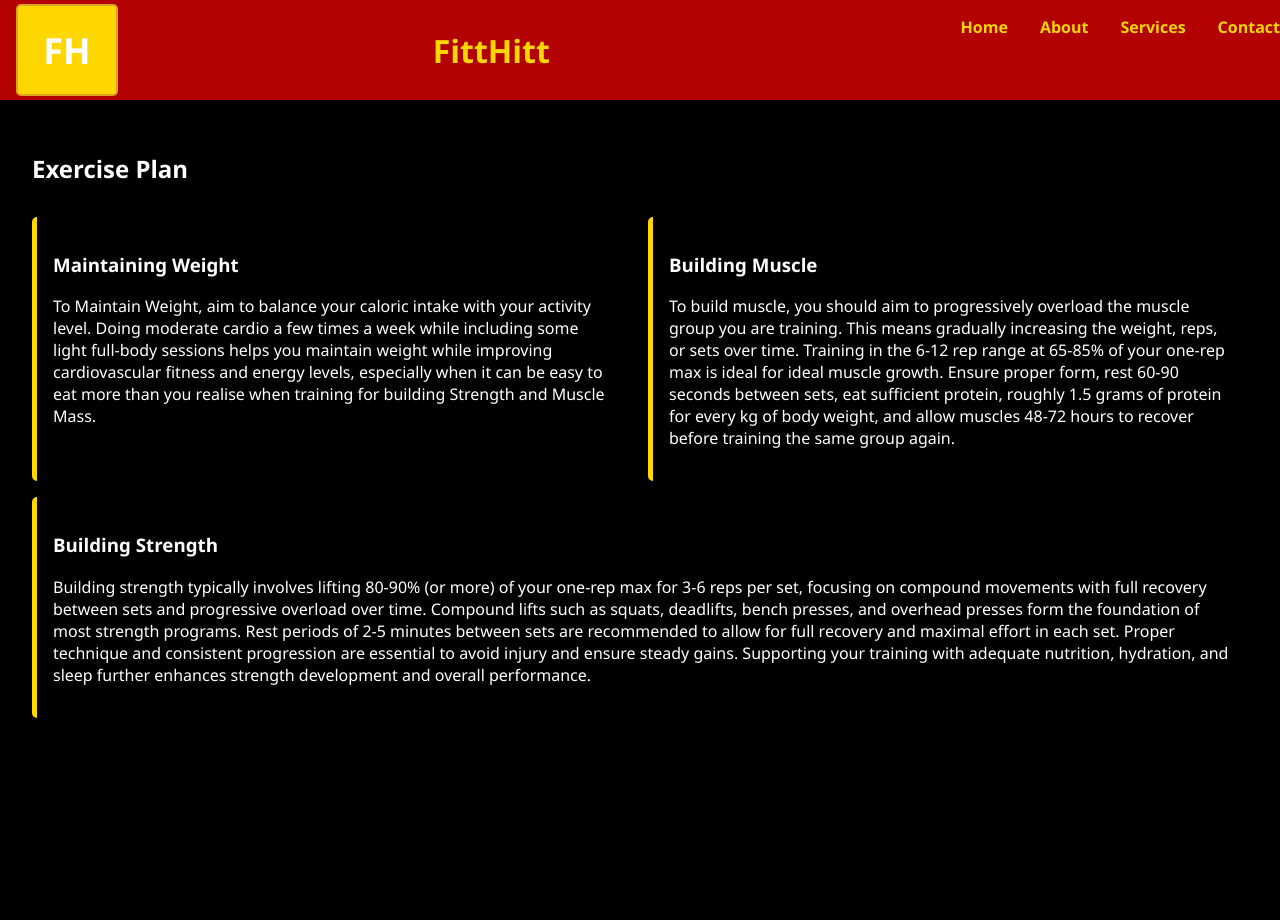
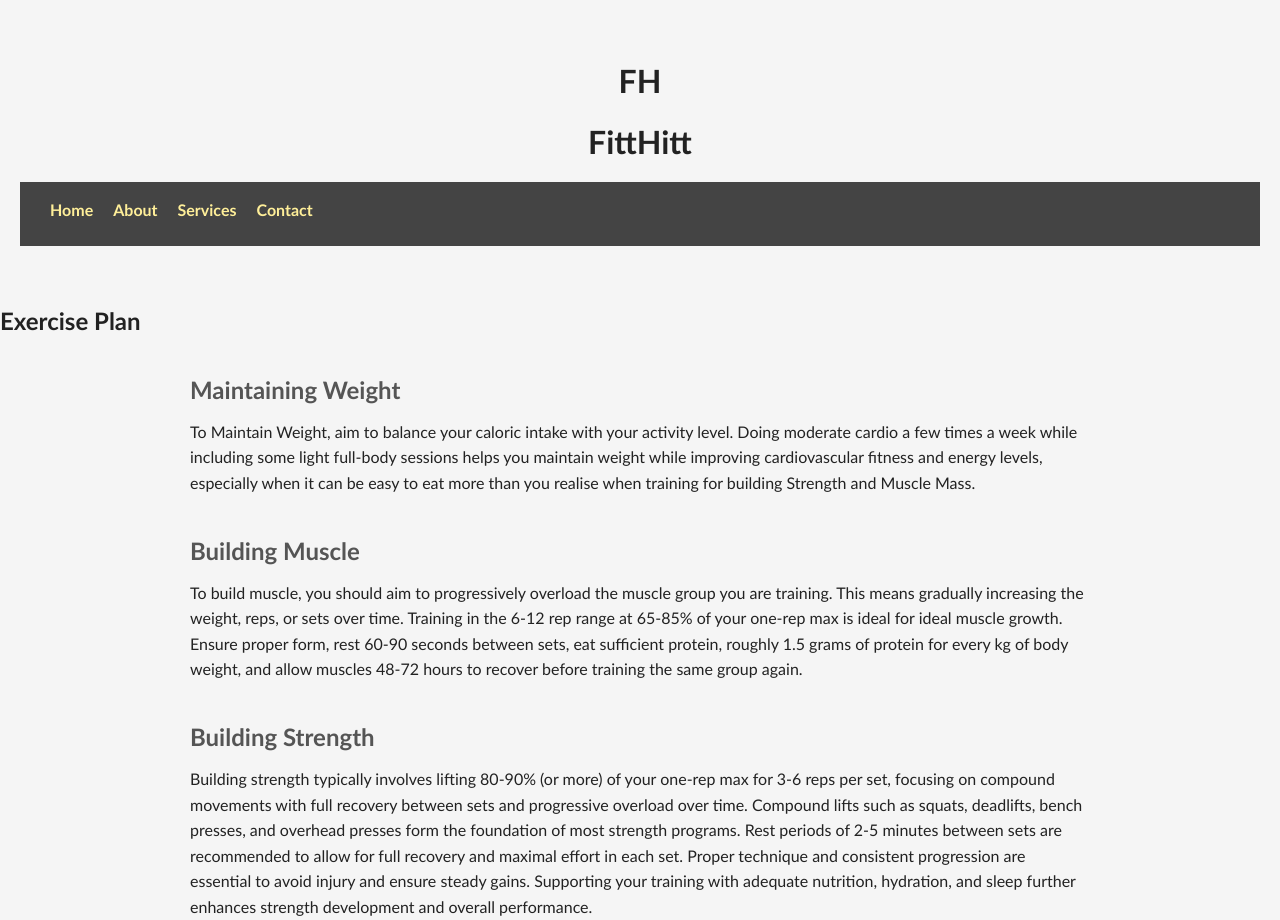
Before and after one commit to tesh0305/FittHitt-HTML-Project, a PHP site: page /workout.html in a window 1280 px wide. Before the commit the page ends 718 px from the top, so only its background shows below. Run offline with PHP 8.4, Linux system fonts and the light colour scheme.

Commit message:
Update Style.css

```diff
--- a/Style.css
+++ b/Style.css
@@ -1,90 +1,141 @@
+/* General Page Settings */
 body {
+    background-color: #f5f5f5;
+    color: #222;
     margin: 0;
-    font-family: 'Segoe UI',sans-serif;
-    background-color: #000000;
-    color: #ffffff
+    font-family: "Trebuchet MS", Helvetica, sans-serif;
 }
 
-header {
-    background-color: #b30000;
+/* Navigation Bar */
+nav {
+    background: #444;
+    padding: 15px 30px;
     display: flex;
     justify-content: space-between;
-    color:gold;
-    height: 100px;
+    align-items: center;
+    color: #fff;
 }
 
-.header-row {
-  display: flex;
-  align-items: center;
-  width: 100%;
-  justify-content: space-between;
-  padding: 1rem;
-}
-
-.title{
-    flex-grow: 1;
-    text-align: center;
-    color: gold;
-    font-size: 2rem;
+nav h1 {
     margin: 0;
-}
-
-.box {
-    border: 2px solid goldenrod;
-    border-radius: 5px;
-    padding: 0.5em;
-    background-color:gold;
-    text-align: center;
-    color: #ffffff;
-    width: 80px;
-    display: flex;
-    height: 70px;
-    align-items: center;
-    justify-content: center;
-    font-size: large;
-
-}
-
-.spacer {
-    width: 80px;
+    font-size: 26px;
+    letter-spacing: 1px;
+    color: #ffef99; /* Soft yellow */
 }
 
 nav ul {
     list-style: none;
+    display: flex;
+    gap: 20px;
+    margin: 0;
     padding: 0;
-    display: flex;
-    justify-content: center;
-    gap: 2rem;
 }
 
-nav a {
-    color: gold;
+nav ul li a {
+    color: #ffef99;
     text-decoration: none;
     font-weight: bold;
+    transition: 0.2s;
 }
 
-main {
-    padding: 2rem;
+nav ul li a:hover {
+    opacity: 0.7;
 }
 
-.plan h2 {
-    color: #b30000;
+/* Header */
+header {
     text-align: center;
+    padding: 40px 20px;
 }
 
-.goals-row {
-    display: flex;
-    justify-content: space-around;
-    flex-wrap: wrap;
-    gap: 1rem;
-    margin-top: 2rem;
+header h2 {
+    color: #444;
+    margin-bottom: 10px;
+    font-size: 32px;
 }
 
-.goal {
-    flex: 1 1 30%;
-    background-color:#000000;
-    border-left: 5px solid gold;
-    padding: 1rem;
-    border-radius: 5px;
-    color:#ffffff
+header hr {
+    width: 60%;
+    border: 1px solid #ccc;
 }
+
+/* Banner Image */
+.banner {
+    width: 100%;
+    height: 260px;
+    object-fit: cover;
+    border-radius: 0;
+    display: block;
+}
+
+/* Section Titles */
+h3 {
+    width: 90%;
+    max-width: 900px;
+    margin: 40px auto 15px auto;
+    color: #555;
+    font-size: 24px;
+}
+/* Responsive YouTube Video */
+.video-wrapper {
+    position: relative;
+    width: 90%;
+    max-width: 900px;
+    margin: 20px auto;
+    padding-bottom: 56.25%; /* 16:9 aspect ratio */
+    height: 0;
+}
+
+.video-wrapper iframe {
+    position: absolute;
+    top: 0;
+    left: 0;
+    width: 100%;
+    height: 100%;
+    border-radius: 8px;
+}
+
+/* Paragraphs & Lists */
+p, ul, table {
+    width: 90%;
+    max-width: 900px;
+    margin: auto;
+    line-height: 1.6;
+}
+
+ul li {
+    margin-bottom: 8px;
+}
+
+/* Table */
+table {
+    border-collapse: collapse;
+    margin-top: 15px;
+    background: #fff;
+    border-radius: 6px;
+    overflow: hidden;
+}
+
+table th, table td {
+    border: 1px solid #ccc;
+    padding: 12px;
+    text-align: left;
+}
+
+table th {
+    background: #444;
+    color: #ffef99;
+}
+
+/* Footer */
+footer {
+    margin-top: 40px;
+    text-align: center;
+    padding: 20px;
+    color: #666;
+}
+
+footer hr {
+    width: 80%;
+    border: 1px solid #ccc;
+}
```
